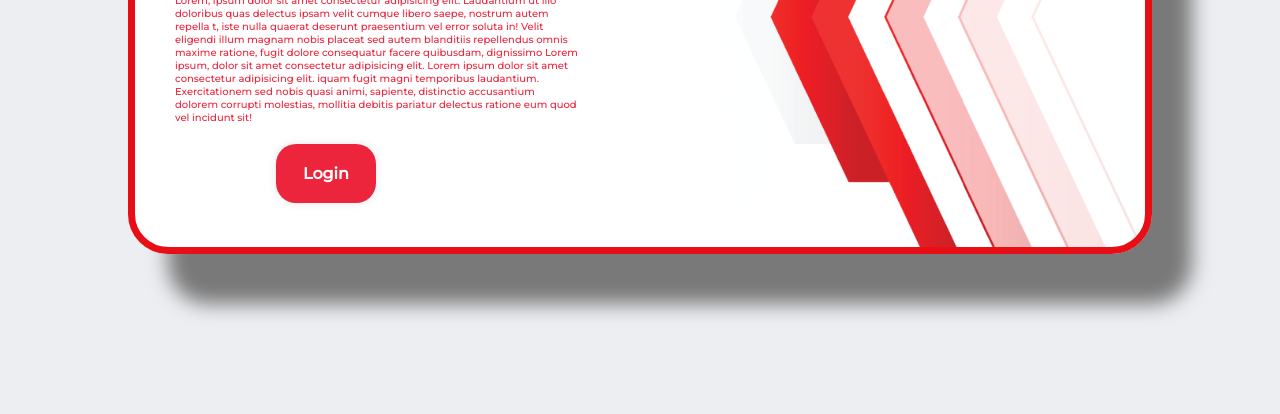
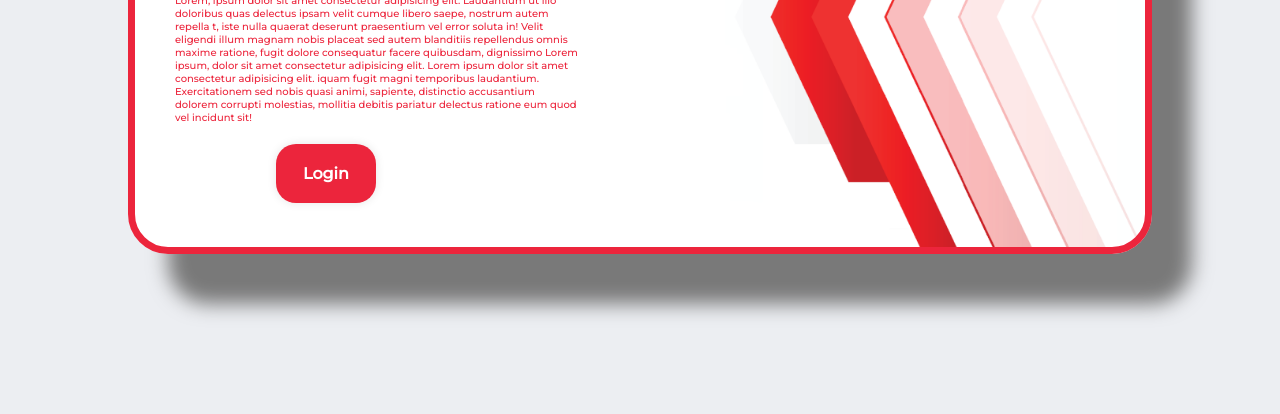
Before and after one commit to Body811/HR_site, a plain HTML site: page index.html in a window 1280 px wide. Shown: the part 386-800 px from the top of the page. Drawn offline with Linux system fonts and the light colour scheme.

Commit message:
Update index.css

```diff
--- a/index.css
+++ b/index.css
@@ -27,7 +27,7 @@ body{
     position: relative;
     height: 60%;
     width: 80%;
-    border: 7px solid rgb(231, 14, 21);
+    border: 7px solid #ec253c;
     border-radius: 40px;
     box-shadow:40px 50px 20px rgb(121, 121, 121);
     background-image: url(index_background.png);
```
